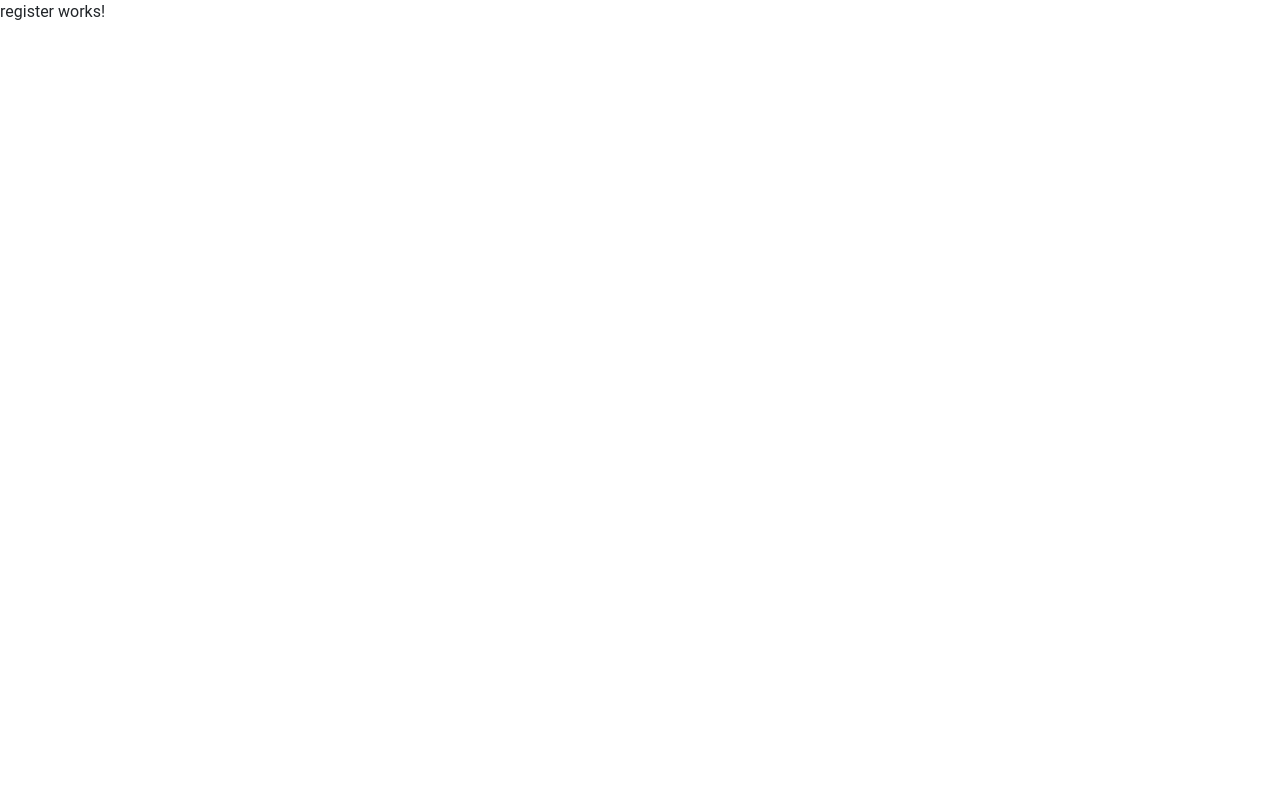
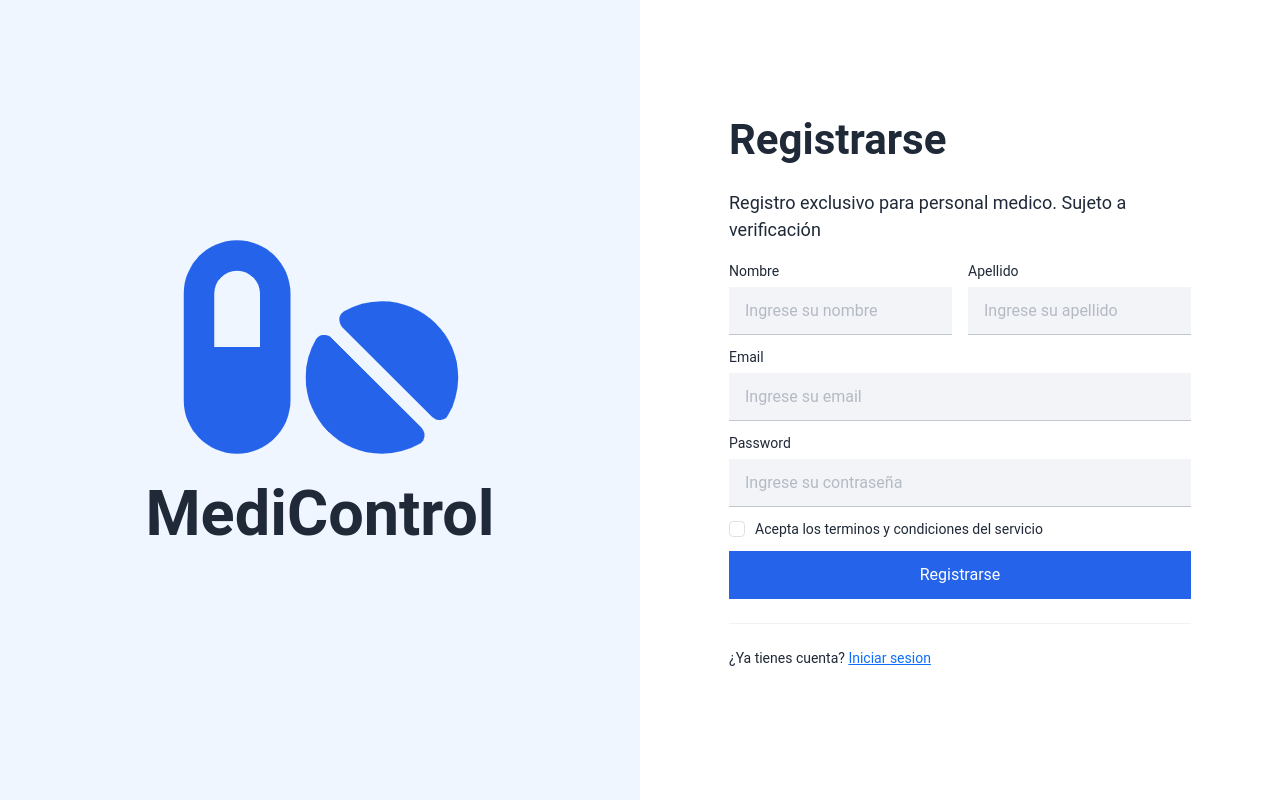
Before and after one commit to helverinio/misw4302-medicontrol, an Angular app in the folder web_medicontrol/: page /register in a window 1280 px wide. Built offline with nearby package versions, Linux system fonts and the light colour scheme.

Commit message:
add registration page with form fields and validation; update login page with navigation link

```diff
--- a/web_medicontrol/src/app/pages/login/login.component.html
+++ b/web_medicontrol/src/app/pages/login/login.component.html
@@ -31,9 +31,9 @@
             </div>
           </div>
           <button type="submit" class="btn btn-primary btn-block">Log In</button>
-
+            <hr>
           <div class="mt-3 body-s">
-            <p>¿No tienes cuenta? <a href="#" class="text-primary body-s">Registrate</a></p>
+            <p>¿No tienes cuenta? <a href="/register" class="text-primary body-s">Registrate</a></p>
           </div>
         </form>
       </div>
--- a/web_medicontrol/src/app/pages/login/login.component.scss
+++ b/web_medicontrol/src/app/pages/login/login.component.scss
@@ -6,3 +6,9 @@
 .ml-auto {
     margin-left: auto;
   }
+hr {
+    border: 0;
+    height: 1px;
+    background: #ccc;
+    margin: 1.5rem 0;
+}
--- a/web_medicontrol/src/app/pages/register/register.component.html
+++ b/web_medicontrol/src/app/pages/register/register.component.html
@@ -1 +1,47 @@
-<p>register works!</p>
+<div class="container-fluid h-100">
+    <div class="row">
+      <div class="col-md-6 d-flex align-items-center justify-content-center background-color h-100">
+        <!-- You can add an image or logo here if needed -->
+        <div class="text-center">
+          <img src="../../../assets/images/logo3.png" alt="Logo" class="img-fluid">
+          <h1 class="mb-4">MediControl</h1>
+        </div>
+      </div>
+      <div class="col-md-6 d-flex align-items-center justify-content-center">
+        <div class="w-75">
+          <h2 class="mb-4">Registrarse</h2>
+          <p class="body-l">Registro exclusivo para personal medico. Sujeto a verificación</p>
+          <p></p>
+          <form (submit)="onSubmit()">
+            <div class="d-flex">
+                <div class="form-group mr-3 flex-fill">
+                  <label class="body-s" for="name">Nombre</label>
+                  <input type="text" class="form-control" [ngClass]="{'error-input': isNameError}" id="name" placeholder="Ingrese su nombre">
+                </div>
+                <div class="form-group flex-fill">
+                  <label class="body-s" for="lastname">Apellido</label>
+                  <input type="text" class="form-control" [ngClass]="{'error-input': isLastNameError}" id="lastname" placeholder="Ingrese su apellido">
+                </div>
+            </div>
+            <div class="form-group">
+                <label class="body-s" for="email">Email</label>
+                <input type="email" class="form-control" [ngClass]="{'error-input': isEmailError}" id="email" placeholder="Ingrese su email">
+              </div>
+              <div class="form-group">
+                <label class="body-s" for="password">Password</label>
+                <input type="password" class="form-control" [ngClass]="{'error-input': isPasswordError}"  id="password" placeholder="Ingrese su contraseña">
+              </div>
+              <div class="form-check">
+                <input type="checkbox" class="form-check-input" id="rememberMe">
+                <label class="form-check-label body-s" for="rememberMe">Acepta los terminos y condiciones del servicio</label>
+              </div>
+            <button type="submit" class="btn btn-primary btn-block">Registrarse</button>
+            <hr>
+            <div class="mt-3 body-s">
+                <p>¿Ya tienes cuenta? <a href="/" class="text-primary body-s">Iniciar sesion</a></p>
+            </div>
+          </form>
+        </div>
+      </div>
+    </div>
+  </div>
--- a/web_medicontrol/src/app/pages/register/register.component.scss
+++ b/web_medicontrol/src/app/pages/register/register.component.scss
@@ -0,0 +1,29 @@
+// filepath: e:\miso\5ux\misw4302-medicontrol\web_medicontrol\src\app\pages\register\register.component.scss
+@import '../../../styles.scss';
+
+.background-color {
+  background-color: $background-color;
+}
+
+.text-center {
+  text-align: center;
+}
+
+.mb-4 {
+  margin-bottom: 1.5rem;
+}
+
+.ml-auto {
+  margin-left: auto;
+}
+
+.mr-3 {
+  margin-right: 1rem;
+}
+
+hr {
+    border: 0;
+    height: 1px;
+    background: #ccc;
+    margin: 1.5rem 0;
+}
--- a/web_medicontrol/src/app/pages/register/register.component.ts
+++ b/web_medicontrol/src/app/pages/register/register.component.ts
@@ -1,11 +1,20 @@
+import { CommonModule } from '@angular/common';
 import { Component } from '@angular/core';
+import { FormsModule } from '@angular/forms';
 
 @Component({
   selector: 'app-register',
-  imports: [],
+  imports: [ CommonModule, FormsModule],
   templateUrl: './register.component.html',
   styleUrl: './register.component.scss'
 })
 export class RegisterComponent {
 
+  isNameError = false;
+  isLastNameError = false;
+  isEmailError = false;
+  isPasswordError = false;
+
+  onSubmit() {
+  }
 }
--- a/web_medicontrol/src/styles.scss
+++ b/web_medicontrol/src/styles.scss
@@ -29,6 +29,12 @@ h2 {
 .body-m {
     font-weight: 400;
     font-size: 1rem;
+}
+
+.body-l {
+  font-weight: 400;
+  font-size: 1.125rem;
+  color: $cool-gray90;
 }
 
 // Estilos globales
@@ -82,6 +88,14 @@ app-root {
     }
 }
 
+.form-check {
+    margin-bottom: 10px;
+
+    input {
+        margin-right: 10px;
+    }
+}
+
 .btn-primary {
     background-color: $cool-gray60;
     color: white;
```
